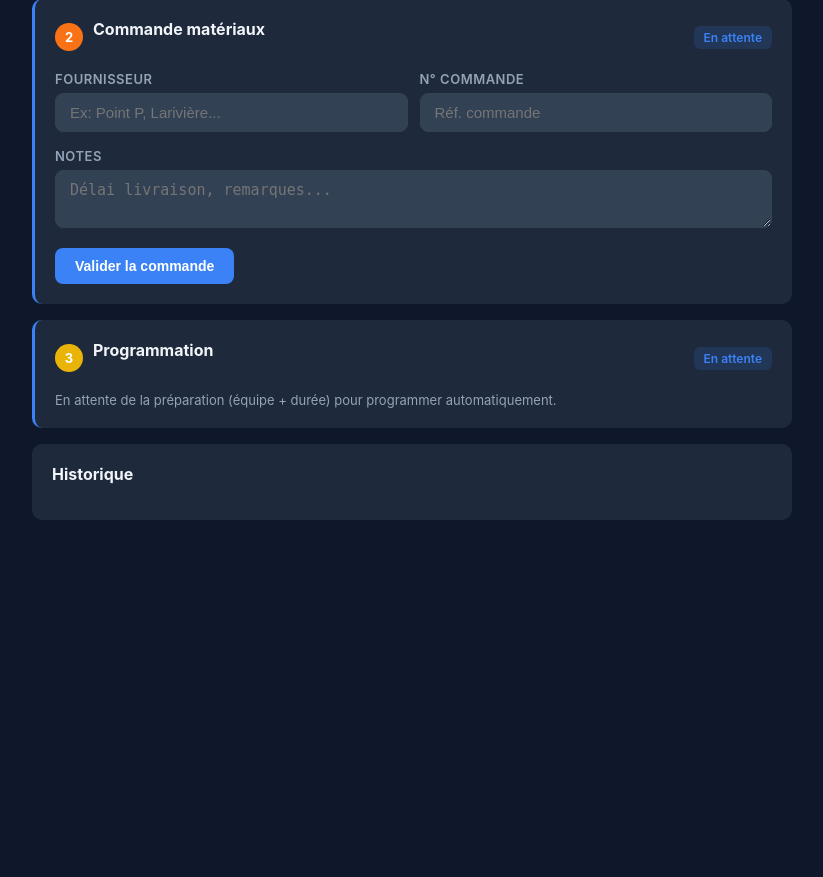
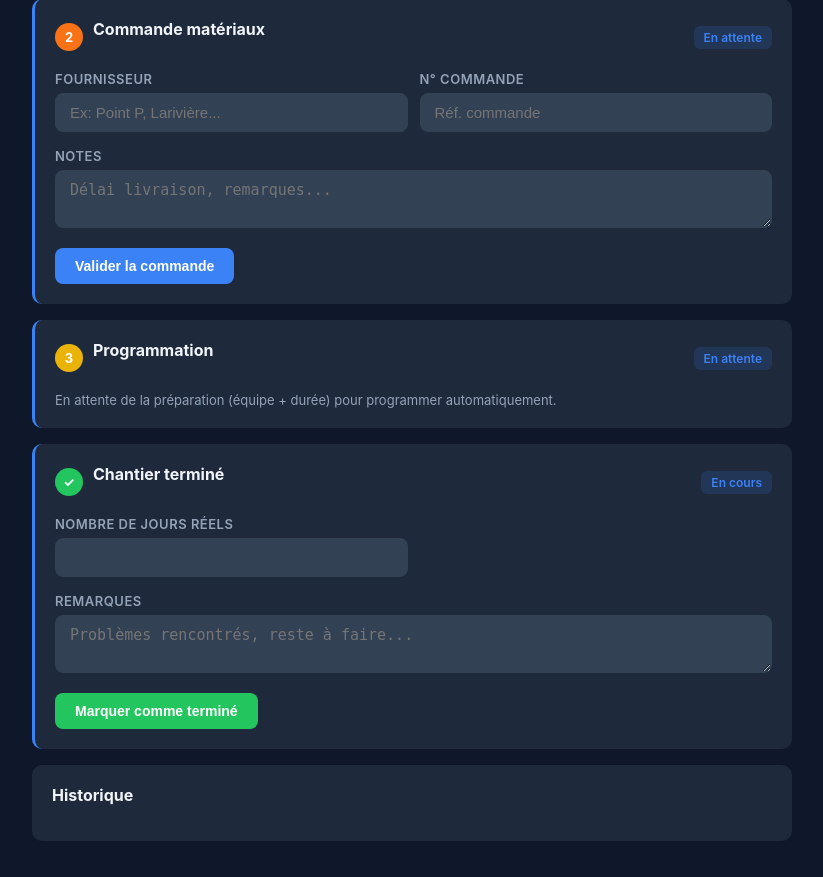
Before and after one commit to yohann-maker/cdba-chantiers, a FastAPI app: template templates/chantier.html in a window 1280 px wide. Shown: the part 922-1799 px from the top of the page, without its empty margins (228-1051 px from the left). Before the commit the page ends 1442 px from the top, so only its background shows below. Run offline with FastAPI, Linux system fonts and the light colour scheme; the template is opened without the code that fills it, so the values that code supplies are empty.

Commit message:
Étape 4 : Chantier terminé — jours réels, écart prévu/réel, colonne Terminé
- Bouton vert "Marquer comme terminé" avec saisie des jours réels
- Affiche l'écart prévu vs réel (vert si en avance, rouge si dépassé)
- Nouvelle colonne "Terminé" sur le board (3 colonnes)
- Bouton Modifier disponible sur cette étape aussi
- Base pour le futur suivi de rentabilité

Co-Authored-By: Claude Opus 4.6 <noreply@anthropic.com>

```diff
--- a/app.py
+++ b/app.py
@@ -797,9 +797,15 @@ async def board(request: Request):
     colonnes = {
         "en_cours": {"label": "En cours", "color": "#f97316", "icon": "🟠", "chantiers": []},
         "pret": {"label": "Prêt", "color": "#22c55e", "icon": "🟢", "chantiers": []},
+        "termine": {"label": "Terminé", "color": "#64748b", "icon": "✅", "chantiers": []},
     }
 
     for ch in sorted(chantiers.values(), key=lambda x: x.get("created_at", ""), reverse=True):
+        # Chantier marqué terminé = colonne terminé
+        if ch.get("termine", {}).get("valide_par"):
+            ch["etape"] = "termine"
+            colonnes["termine"]["chantiers"].append(ch)
+            continue
         # Recalculer l'étape
         etape = _compute_etape(ch)
         ch["etape"] = etape
@@ -1258,13 +1264,49 @@ async def upload_photos(
     return RedirectResponse(f"/chantier/{chantier_id}", status_code=302)
 
 
+@app.post("/chantier/{chantier_id}/termine")
+async def save_termine(
+    request: Request,
+    chantier_id: str,
+    jours_reels: float = Form(...),
+    notes: str = Form(""),
+):
+    user = get_current_user(request)
+    if not user:
+        raise HTTPException(401)
+
+    chantiers = load_chantiers()
+    ch = chantiers.get(chantier_id)
+    if not ch:
+        raise HTTPException(404)
+
+    nb_jours_prevu = ch.get("preparation", {}).get("nb_jours", 0)
+
+    ch["termine"] = {
+        "jours_reels": jours_reels,
+        "jours_prevus": nb_jours_prevu,
+        "notes": notes,
+        "valide_par": user["name"],
+        "valide_le": datetime.now().isoformat(),
+    }
+    ch["etape"] = "termine"
+    ch["historique"].append({
+        "action": f"Chantier terminé — {jours_reels}j réels (prévu {nb_jours_prevu}j)",
+        "par": user["name"],
+        "date": datetime.now().isoformat(),
+    })
+
+    save_chantiers(chantiers)
+    return RedirectResponse(f"/chantier/{chantier_id}", status_code=302)
+
+
 @app.post("/chantier/{chantier_id}/reset/{step}")
 async def reset_step(request: Request, chantier_id: str, step: str):
     user = get_current_user(request)
     if not user:
         raise HTTPException(401)
 
-    if step not in ("preparation", "commande", "programmation"):
+    if step not in ("preparation", "commande", "programmation", "termine"):
         raise HTTPException(400, "Étape invalide")
 
     chantiers = load_chantiers()
--- a/static/style.css
+++ b/static/style.css
@@ -258,7 +258,7 @@ body {
 
 .board {
     display: grid;
-    grid-template-columns: repeat(2, 1fr);
+    grid-template-columns: repeat(3, 1fr);
     gap: 16px;
     padding: 20px;
     min-height: calc(100vh - 60px);
--- a/templates/chantier.html
+++ b/templates/chantier.html
@@ -348,6 +348,63 @@
             {% endif %}
         </section>
 
+        <!-- Étape 4 : Chantier terminé -->
+        <section class="detail-section step-section {{ 'step-done' if ch.get('termine', {}).get('valide_par') else 'step-active' }}">
+            <div class="step-header">
+                <span class="step-badge" style="background: #22c55e">✓</span>
+                <h2>Chantier terminé</h2>
+                {% if ch.get('termine', {}).get('valide_par') %}
+                <span class="step-status done">Validé par {{ ch.termine.valide_par }}</span>
+                <form method="post" action="/chantier/{{ ch.id }}/reset/termine" style="display:inline; margin-left:8px;">
+                    <button type="submit" class="btn btn-small btn-ghost btn-reset">Modifier</button>
+                </form>
+                {% else %}
+                <span class="step-status active">En cours</span>
+                {% endif %}
+            </div>
+
+            {% if ch.get('termine', {}).get('valide_par') %}
+            <div class="info-grid">
+                <div class="info-item">
+                    <span class="info-label">Jours réels</span>
+                    <span class="info-value">{{ ch.termine.jours_reels }}</span>
+                </div>
+                <div class="info-item">
+                    <span class="info-label">Jours prévus</span>
+                    <span class="info-value">{{ ch.preparation.get('nb_jours', '—') }}</span>
+                </div>
+                {% if ch.preparation.get('nb_jours') and ch.termine.jours_reels != ch.preparation.nb_jours %}
+                <div class="info-item">
+                    <span class="info-label">Écart</span>
+                    <span class="info-value" style="color: {{ 'var(--green)' if ch.termine.jours_reels <= ch.preparation.nb_jours else 'var(--red)' }}">
+                        {{ '+' if ch.termine.jours_reels > ch.preparation.nb_jours else '' }}{{ ch.termine.jours_reels - ch.preparation.nb_jours }} jour(s)
+                    </span>
+                </div>
+                {% endif %}
+            </div>
+            {% if ch.termine.get('notes') %}
+            <div class="info-description" style="margin-top:12px;">
+                <span class="info-label">Remarques</span>
+                <p>{{ ch.termine.notes }}</p>
+            </div>
+            {% endif %}
+            {% else %}
+            <form method="post" action="/chantier/{{ ch.id }}/termine" class="step-form">
+                <div class="form-row">
+                    <div class="form-group">
+                        <label for="jours_reels">Nombre de jours réels</label>
+                        <input type="number" id="jours_reels" name="jours_reels" min="0.5" max="60" step="0.5" value="{{ ch.preparation.get('nb_jours', 1) }}" required>
+                    </div>
+                </div>
+                <div class="form-group">
+                    <label for="notes_termine">Remarques</label>
+                    <textarea id="notes_termine" name="notes" rows="2" placeholder="Problèmes rencontrés, reste à faire..."></textarea>
+                </div>
+                <button type="submit" class="btn btn-primary" style="background: var(--green);">Marquer comme terminé</button>
+            </form>
+            {% endif %}
+        </section>
+
         <!-- Historique -->
         <section class="detail-section">
             <h2>Historique</h2>
```
